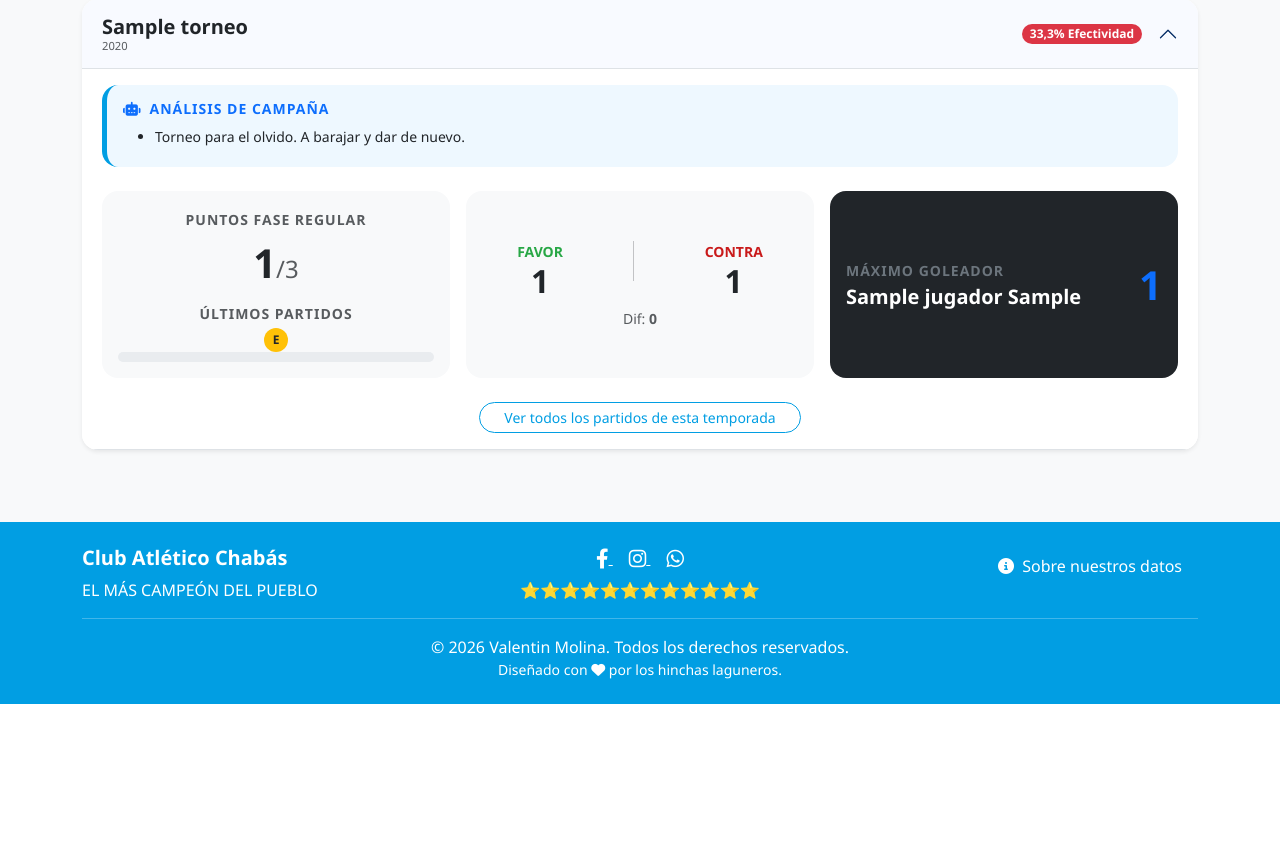
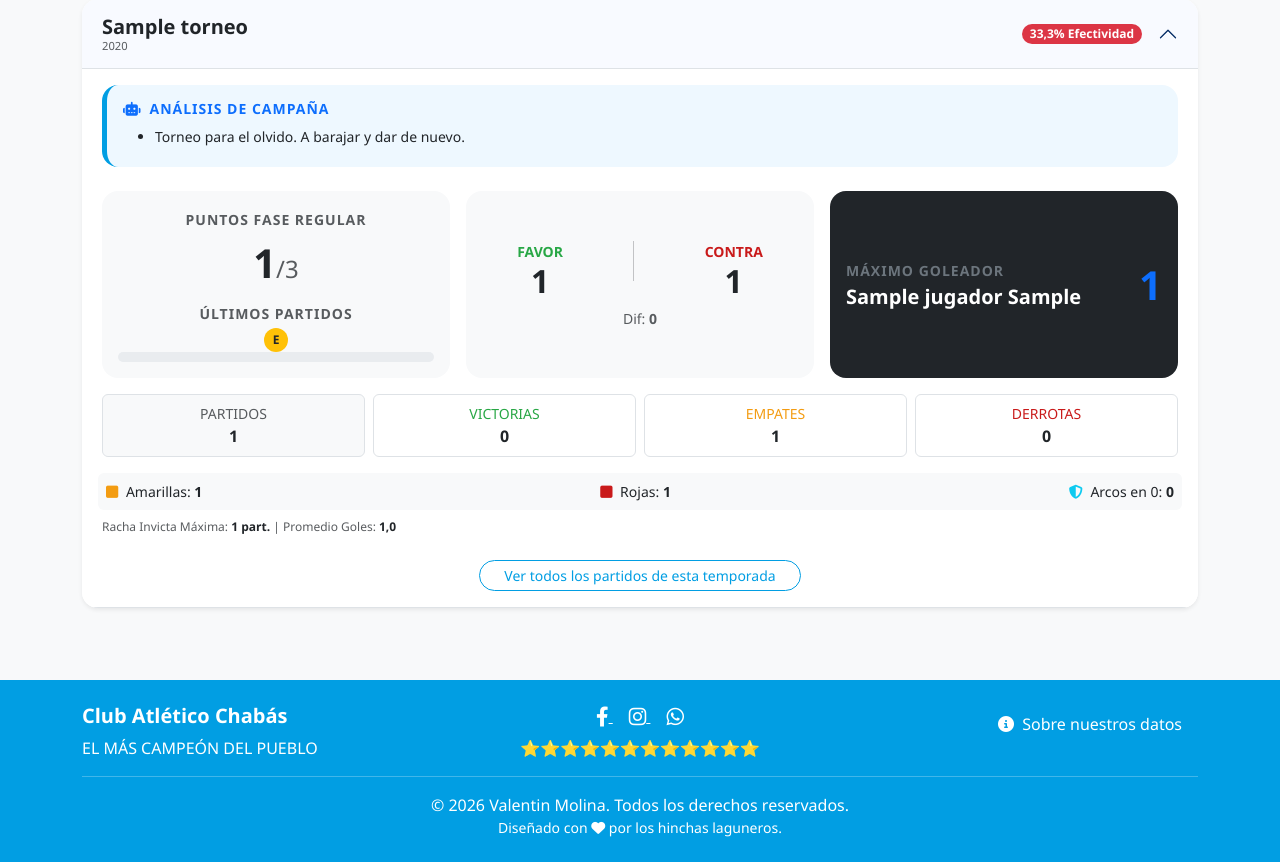
Before and after one commit to Valentin0804/HistorialClub, a Django app: page /temporada_stats/ in a window 1280 px wide. Shown: the part 364-1226 px from the top of the page. Before the commit the page ends 1068 px from the top, so only its background shows below. Run offline with Django 5.2, Linux system fonts and the light colour scheme; tables that the repository leaves empty hold one stand-in row (values such as "Sample post"); parts of the project's set-up code (start-up, migrations or seed data) failed here and were passed over; some libraries are stand-ins or nearby versions.

Commit message:
Agrego estadisticas de temporadas

```diff
--- a/Backend/historial/templates/historial/temporadas_stats.html
+++ b/Backend/historial/templates/historial/temporadas_stats.html
@@ -54,8 +54,7 @@
 
                     {% if item.datos_curiosos %}
                     <div class="p-3 mb-4 rounded-4" style="background-color: #eef8ff; border-left: 5px solid #019ee3;">
-                        <h6 class="fw-bold text-primary mb-2 small uppercase"><i class="fas fa-robot me-2"></i>Análisis
-                            de Campaña</h6>
+                        <h6 class="fw-bold text-primary mb-2 small uppercase"><i class="fas fa-robot me-2"></i>Análisis de Campaña</h6>
                         <ul class="mb-0 small text-dark">
                             {% for dato in item.datos_curiosos %}
                             <li class="mb-1">{{ dato }}</li>
@@ -125,6 +124,7 @@
                             </div>
                         </div>
 
+
                         <div class="col-12 col-md-4">
                             <div class="card border-0 bg-dark text-white rounded-4 h-100">
                                 <div class="card-body d-flex align-items-center">
@@ -141,6 +141,46 @@
                             </div>
                         </div>
                     </div>
+                    <div class="row g-2 mb-3 mt-2">
+                        <div class="col-6 col-md-3">
+                            <div class="border rounded p-2 text-center bg-light">
+                                <small class="text-muted d-block">PARTIDOS</small>
+                                <span class="fw-bold">{{ item.pj }}</span>
+                            </div>
+                        </div>
+                        <div class="col-6 col-md-3">
+                            <div class="border rounded p-2 text-center">
+                                <small class="text-success d-block">VICTORIAS</small>
+                                <span class="fw-bold">{{ item.victorias }}</span>
+                            </div>
+                        </div>
+                        <div class="col-6 col-md-3">
+                            <div class="border rounded p-2 text-center">
+                                <small class="text-warning d-block">EMPATES</small>
+                                <span class="fw-bold">{{ item.empates }}</span>
+                            </div>
+                        </div>
+                        <div class="col-6 col-md-3">
+                            <div class="border rounded p-2 text-center">
+                                <small class="text-danger d-block">DERROTAS</small>
+                                <span class="fw-bold">{{ item.derrotas }}</span>
+                            </div>
+                        </div>
+                    </div>
+
+                    <div class="row g-2 mb-3 small">
+                        <div class="col-12 d-flex justify-content-between bg-light p-2 rounded">
+                            <span><i class="fas fa-square text-warning me-1"></i> Amarillas: <b>{{ item.amarillas }}</b></span>
+                            <span><i class="fas fa-square text-danger me-1"></i> Rojas: <b>{{ item.rojas }}</b></span>
+                            <span><i class="fas fa-shield-alt text-info me-1"></i> Arcos en 0: <b>{{ item.vallas_invictas }}</b></span>
+                        </div>
+                        <div class="col-12 mt-2">
+                            <div class="text-muted" style="font-size: 0.75rem;">
+                                Racha Invicta Máxima: <b class="text-dark">{{ item.max_racha_no_perdidos }} part.</b> |
+                                Promedio Goles: <b class="text-dark">{{ item.promedio_gf }}</b>
+                            </div>
+                        </div>
+                    </div>
 
                     <div class="text-center mt-4">
                         <a href="{% url 'partidos' %}?temporada={{ item.torneo.nombre }}"
--- a/Backend/historial/views.py
+++ b/Backend/historial/views.py
@@ -57,6 +57,7 @@ def home(request):
         'partidos_recientes': partidos_recientes,
         'top_expulsados': top_5_expulsados,
     })
+
 def lista_partidos(request):
     """Muestra todos los partidos ordenados por fecha descendente"""
     partidos = Partido.objects.all().order_by('-fecha')
@@ -401,6 +402,24 @@ def temporadas_stats(request):
         gf = partidos_todos.aggregate(Sum('goles_chabas'))['goles_chabas__sum'] or 0
         gc = partidos_todos.aggregate(Sum('goles_rival'))['goles_rival__sum'] or 0
         diff_goles = gf - gc
+        victorias = sum(1 for p in partidos_todos if p.goles_chabas > p.goles_rival)
+        empates = sum(1 for p in partidos_todos if p.goles_chabas == p.goles_rival)
+        derrotas = sum(1 for p in partidos_todos if p.goles_chabas < p.goles_rival)
+
+
+        racha_act_np, max_racha_np = 0, 0
+        racha_act_g, max_racha_g = 0, 0
+        for p in partidos_todos:
+            # No perdidos
+            if p.goles_chabas >= p.goles_rival:
+                racha_act_np += 1
+                max_racha_np = max(max_racha_np, racha_act_np)
+            else: racha_act_np = 0
+            # Ganados
+            if p.goles_chabas > p.goles_rival:
+                racha_act_g += 1
+                max_racha_g = max(max_racha_g, racha_act_g)
+            else: racha_act_g = 0
 
         # 3. Cálculo de la Racha (Últimos 5 partidos)
         # Traemos los últimos 5 jugados de este torneo
@@ -506,8 +525,19 @@ def temporadas_stats(request):
 
         stats_resultados.append({
             'torneo': torneo,
+            'pj': pj_total,
             'puntos_obtenidos': puntos_obtenidos,
             'puntos_posibles': puntos_posibles,
+            'victorias': victorias,
+            'empates': empates,
+            'derrotas': derrotas,
+            'promedio_gf': round(gf / pj_total, 2) if pj_total > 0 else 0,
+            'promedio_puntos': round(puntos_obtenidos / pj_fecha, 2) if pj_fecha > 0 else 0,
+            'vallas_invictas': vallas_invictas,
+            'rojas': rojas,
+            'amarillas': amarillas,
+            'max_racha_no_perdidos': max_racha_np,
+            'max_racha_ganados': max_racha_g,
             'porcentaje_puntos': porcentaje_puntos,
             'pj': pj_total,
             'gf': gf,
```
Also changed, not shown: Backend/historial/static/css/temporada_actual.css (+33 -0 lines).
